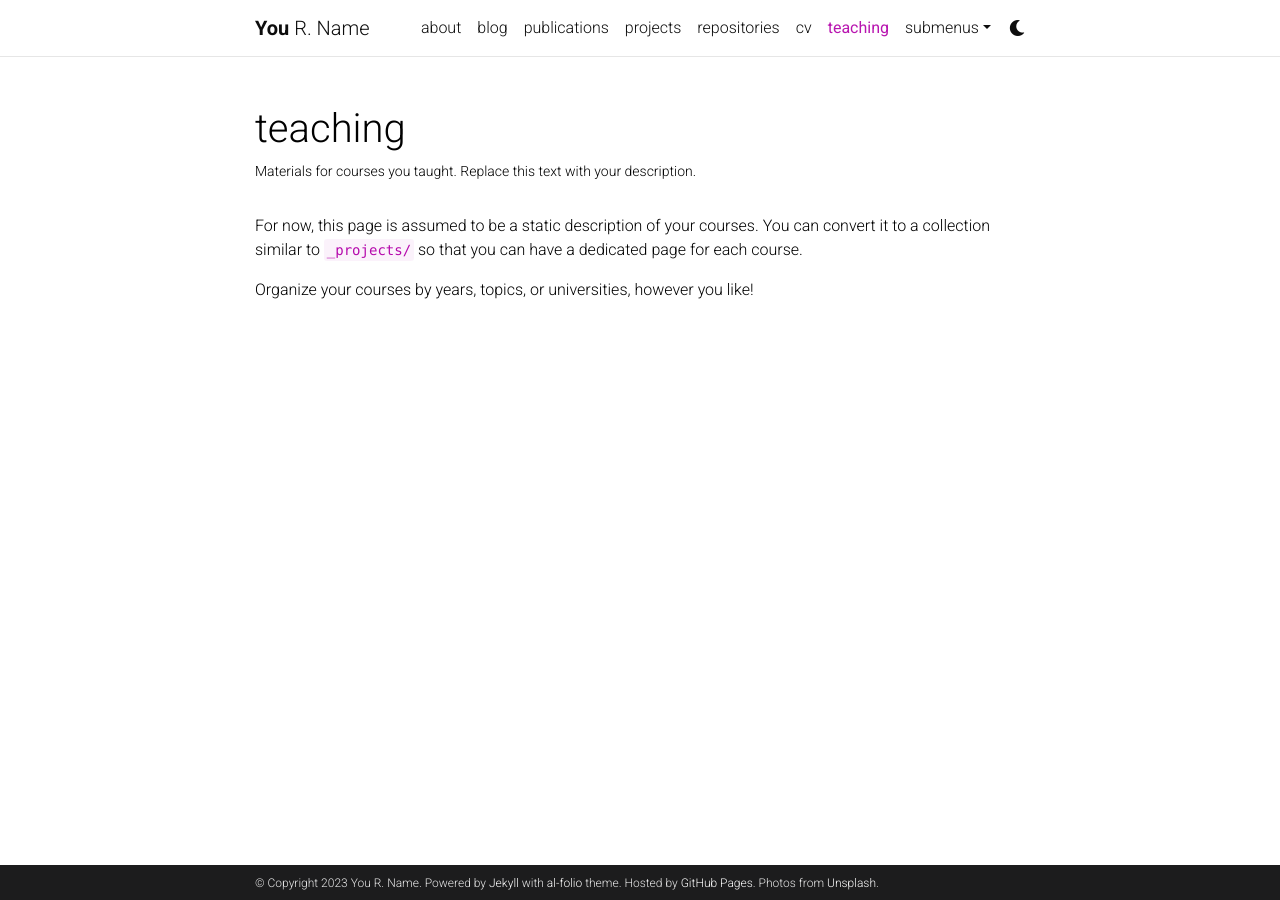
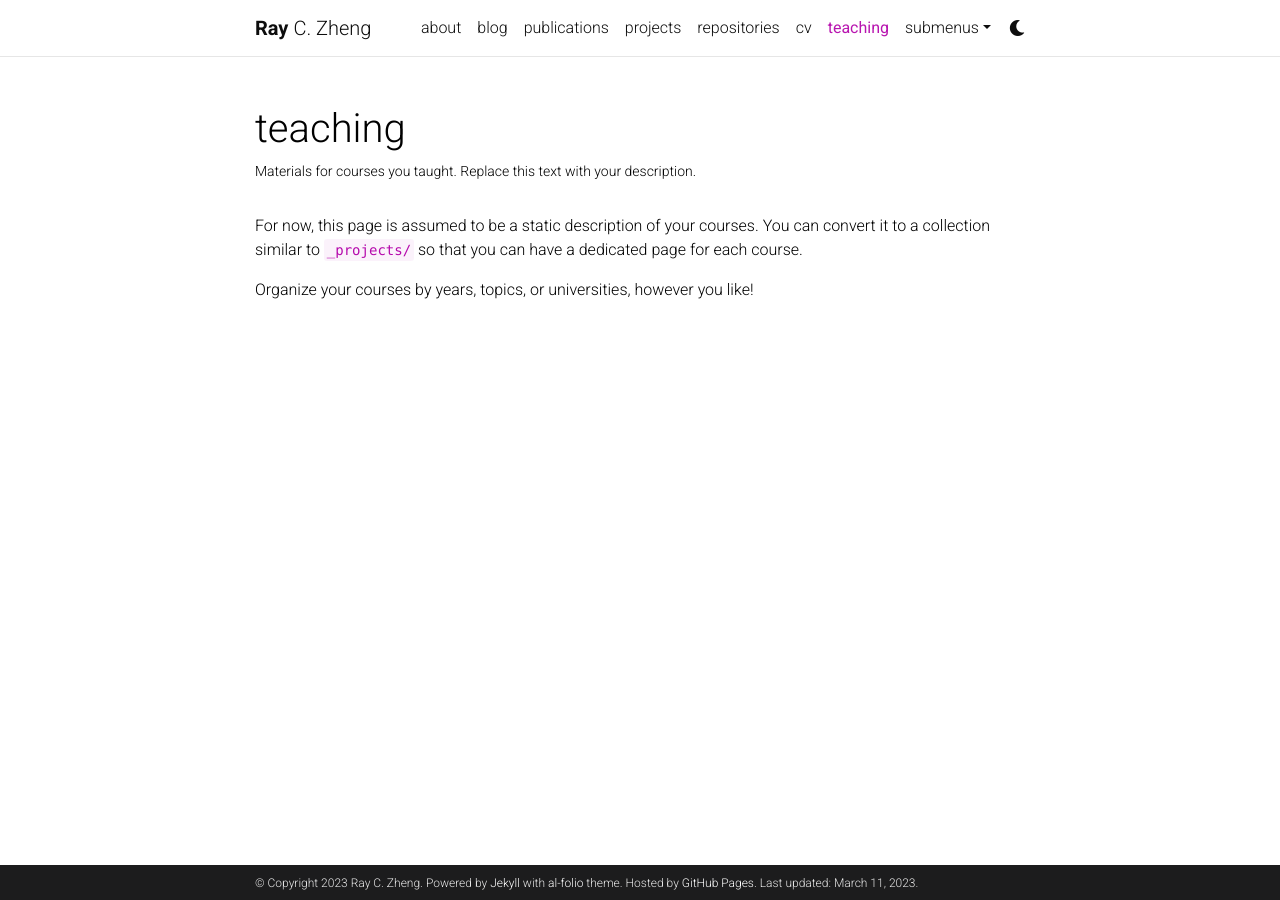
Before and after one commit to zhengrc19/zhengrc19.github.io, a Jekyll site: the page built from _pages/teaching.md, in a window 1280 px wide. Built offline with Jekyll 4.4.1, drawn with Linux system fonts in a browser that asks for light colours; comment, search, counter and statistics services are not loaded; a style sheet for code colours, icons or effects is not loaded.

Commit message:
try adding name

```diff
--- a/_config.yml
+++ b/_config.yml
@@ -3,16 +3,16 @@
 # -----------------------------------------------------------------------------
 
 title: blank # the website title (if blank, full name will be used instead)
-first_name: You
-middle_name: R.
-last_name: Name
-email: you@example.com
+first_name: Ray
+middle_name: C.
+last_name: Zheng
+email: raychenzheng@gmail.com
 description: > # the ">" symbol means to ignore newlines until "footer_text:"
   A simple, whitespace theme for academics. Based on [*folio](https://github.com/bogoli/-folio) design.
 footer_text: >
   Powered by <a href="https://jekyllrb.com/" target="_blank">Jekyll</a> with <a href="https://github.com/alshedivat/al-folio">al-folio</a> theme.
   Hosted by <a href="https://pages.github.com/" target="_blank">GitHub Pages</a>.
-  Photos from <a href="https://unsplash.com" target="_blank">Unsplash</a>.
+# Photos from <a href="https://unsplash.com" target="_blank">Unsplash</a>.
 keywords: jekyll, jekyll-theme, academic-website, portfolio-website  # add your own keywords or leave empty
 
 lang: en # the language of your site (for example: en, fr, cn, ru, etc.)
@@ -20,7 +20,7 @@ icon: ⚛️  # the emoji used as the favicon (alternatively, provide image name
 
 url: https://zhengrc19.github.io # the base hostname & protocol for your site
 baseurl:  # the subpath of your site, e.g. /blog/
-last_updated: false # set to true if you want to display last updated in the footer
+last_updated: true # set to true if you want to display last updated in the footer
 impressum_path:  # set to path to include impressum link in the footer, use the same path as permalink in a page, helps to conform with EU GDPR
 
 # -----------------------------------------------------------------------------
@@ -67,13 +67,13 @@ og_image: # The site-wide (default for all links) Open Graph preview image
 # Social integration
 # -----------------------------------------------------------------------------
 
-github_username: # your GitHub user name
+github_username: zhengrc19 # your GitHub user name
 gitlab_username: # your GitLab user name
-twitter_username: # your Twitter handle
+twitter_username: zhengrc19 # your Twitter handle
 mastodon_username: # your mastodon instance+username in the format instance.tld/@username
-linkedin_username: # your LinkedIn user name
+linkedin_username: ray-zheng-366053132 # your LinkedIn user name
 telegram_username: # your Telegram user name
-scholar_userid: # your Google Scholar ID
+scholar_userid: gwUGHwsAAAAJ # your Google Scholar ID
 semanticscholar_id: # your Semantic Scholar ID
 whatsapp_number: # your WhatsApp number (full phone number in international format. Omit any zeroes, brackets, or dashes when adding the phone number in international format.)
 orcid_id: # your ORCID ID
```
